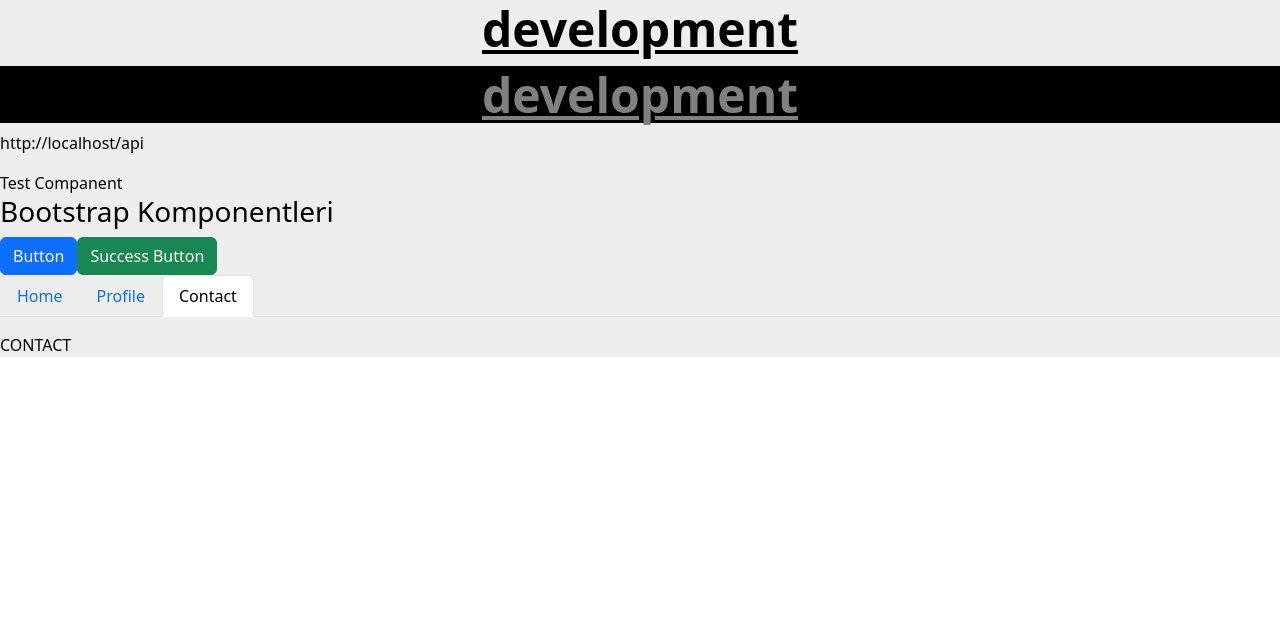
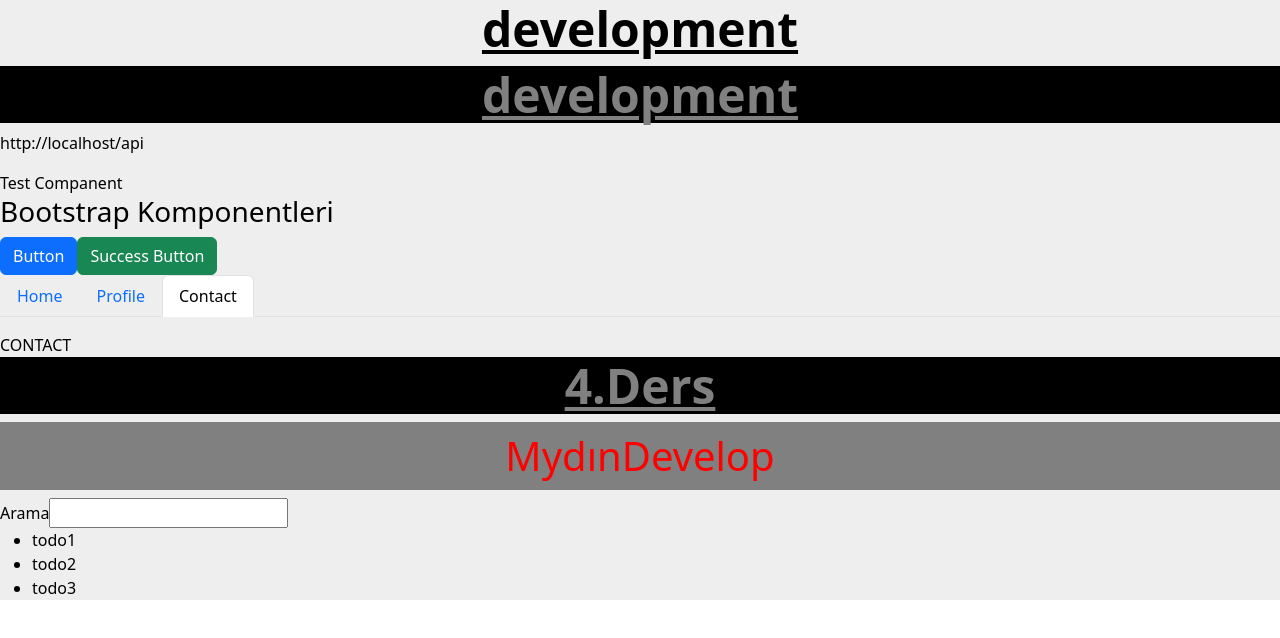
Before and after one commit to maydinn37/react-learn, a React (Create React App) app: page / in a window 1280 px wide. Shown: the top 638 px of the page. Built offline with nearby package versions, Linux system fonts and the light colour scheme.

Commit message:
Four Lesson

```diff
--- a/src/App.js
+++ b/src/App.js
@@ -1,8 +1,9 @@
 import logo from "./logo.svg";
 import styles from "./App.module.css";
 import Test from "./test.js";
-import { Title } from "./companents.js";
+import { Title } from "./component.js";
 import Bootstrap from "./bootstrap.js";
+const Todos = ["todo1", "todo2", "todo3"];
 
 function App() {
   console.log(styles);
@@ -23,6 +24,36 @@ function App() {
         </>
       )}
       <Bootstrap />
+      <Title theme="dark">4.Ders</Title>
+      <main>
+        <h1
+          id="main"
+          className="test"
+          tabIndex={3}
+          style={{
+            color: "red",
+            backgroundColor: "grey",
+            paddingBottom: "10px",
+            paddingTop: "10px",
+            textAlign: "center",
+          }}
+        >
+          MydınDevelop
+        </h1>
+        <label
+          htmlFor="search"
+          tabIndex={2}
+          onClick={() => alert("Arama Yapıldı")}
+        >
+          Arama
+        </label>
+        <input type="text" id="search" tabIndex={1} />
+        <ul>
+          {Todos.map((todo, key) => (
+            <li key="index">{todo}</li>
+          ))}
+        </ul>
+      </main>
     </div>
   );
 }
```
Also changed, not shown: src/component.js (renamed from src/companents.js).
